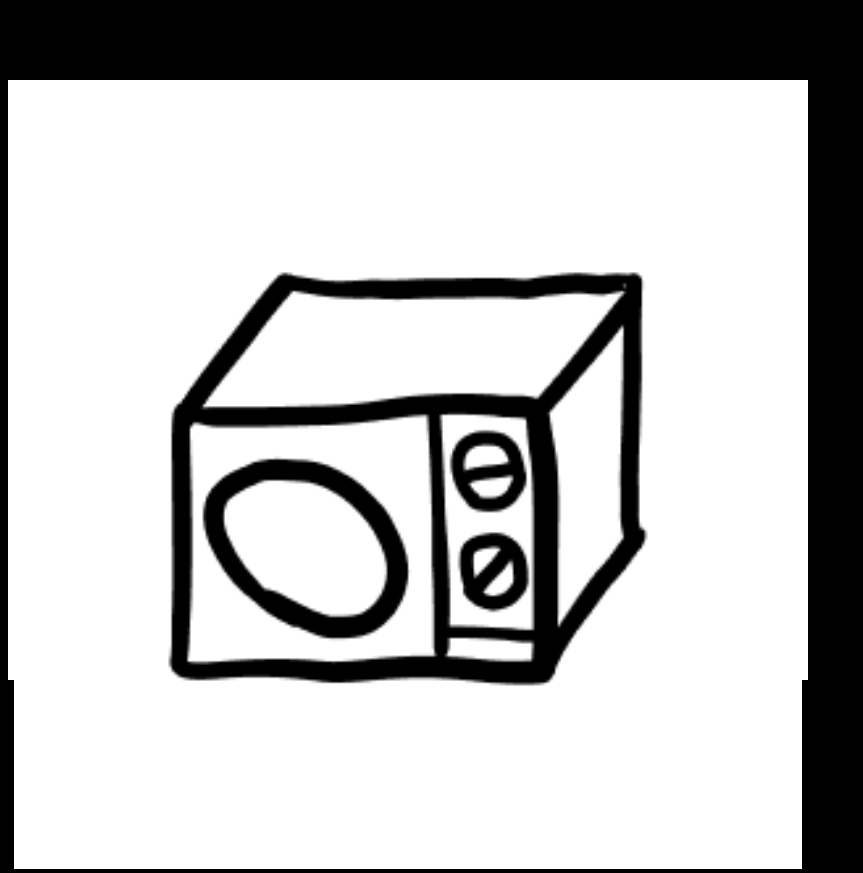
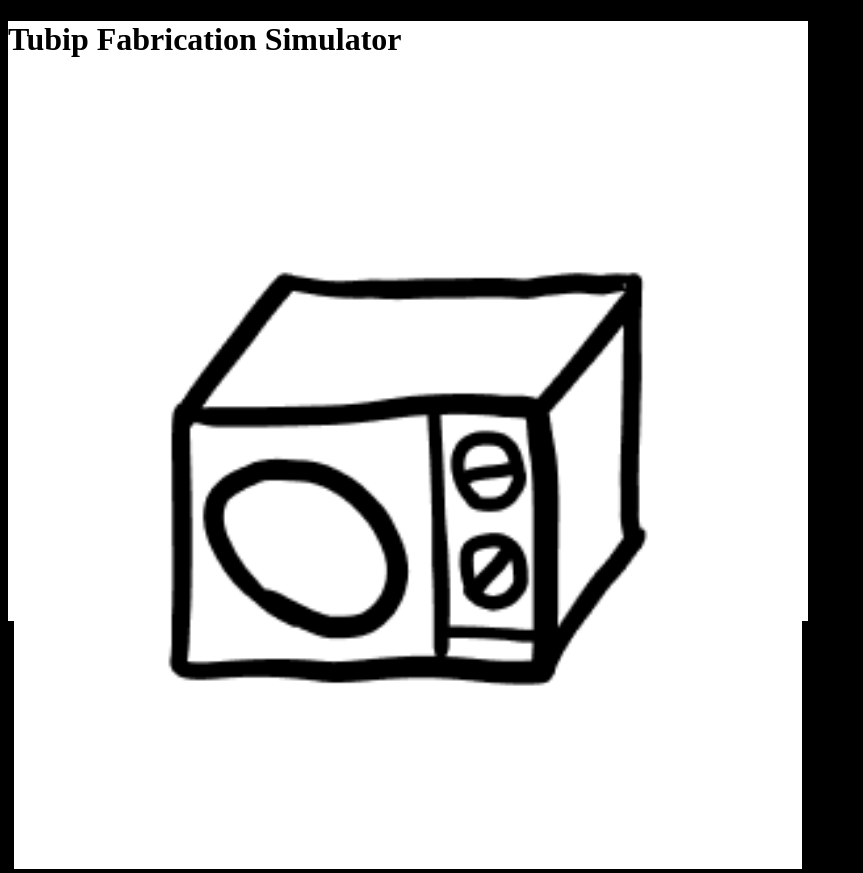
Before and after one commit to hs7t/tubip-fabrication-simulator, a Svelte app: page / in a window 1280 px wide. Shown: the whole page, without its empty margins (0-863 px from the left). Built offline with nearby package versions, Linux system fonts and the light colour scheme.

Commit message:
add machine container

```diff
--- a/src/App.svelte
+++ b/src/App.svelte
@@ -6,12 +6,11 @@
   }
 </script>
 
-<header>
+<main>
   <h1>Tubip Fabrication Simulator</h1>
-</header>
-
-<main>
+  <span class="machine-container">
     <Machine machineType={gameState.machineType}/>
+  </span>
 </main>
 
 <style>
```
